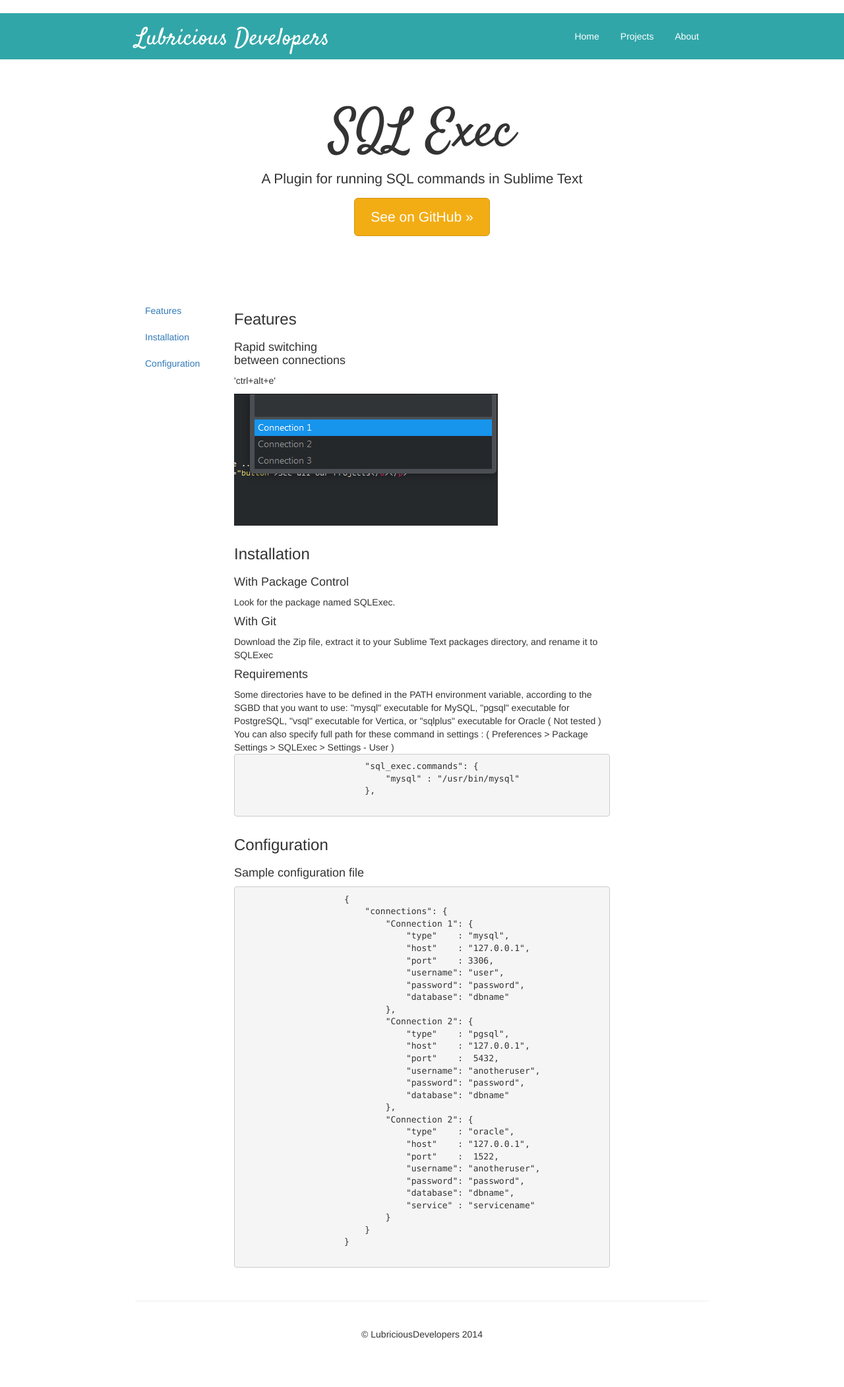
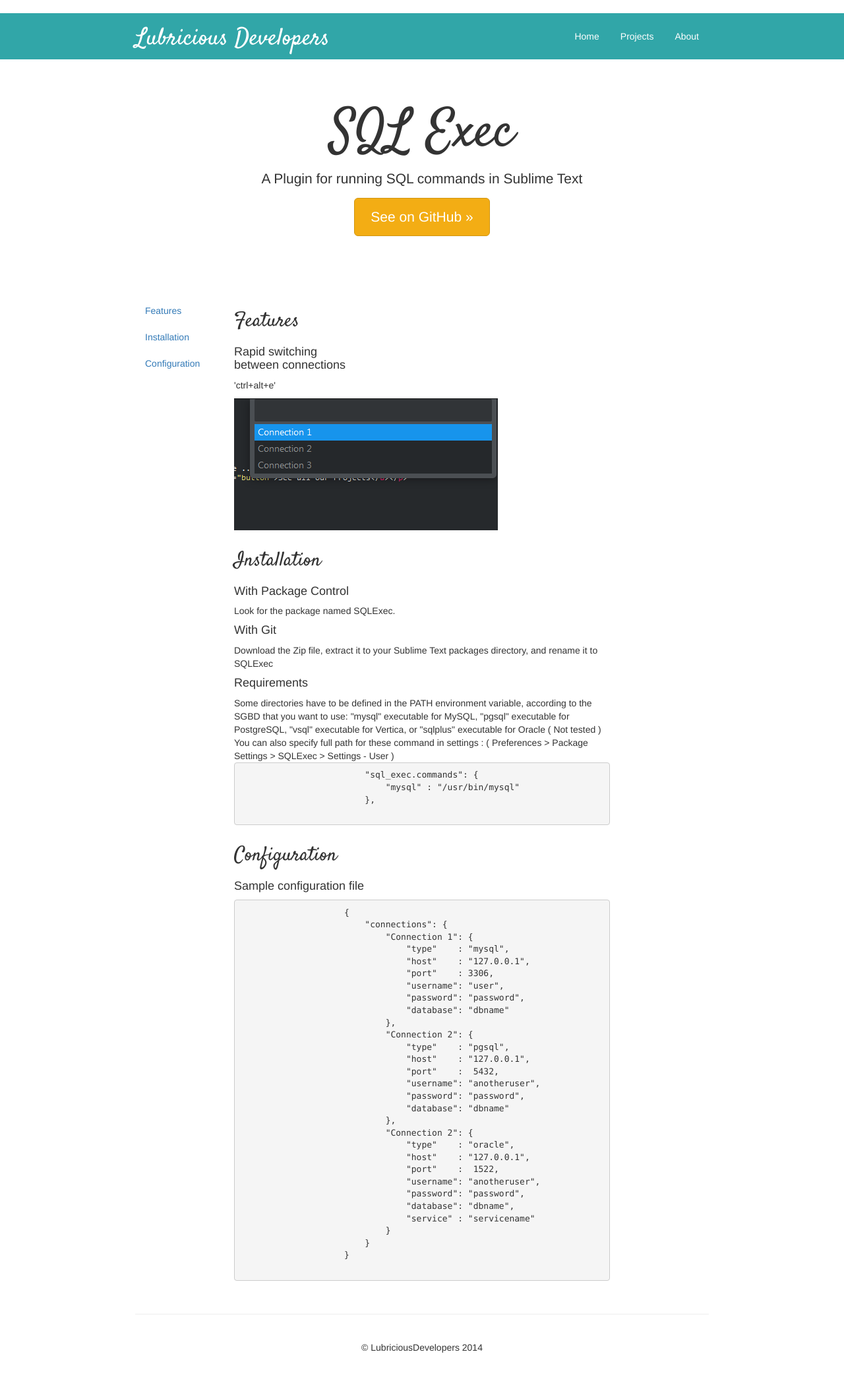
Before and after one commit to LubriciousDevelopers/lubriciousdevelopers.github.io, a Jekyll site: the page built from projects/sublime-sql-exec/index.html, in a window 1280 px wide. Shown: the whole page at 66% size. Built offline with Jekyll 4.4.1, drawn with Linux system fonts in a browser that asks for light colours; nearby versions of some CDN libraries.

```diff
--- a/projects/sublime-sql-exec/index.html
+++ b/projects/sublime-sql-exec/index.html
@@ -22,7 +22,7 @@ github: jum4/sublime-sqlexec
     </div>
 
     <div class="col-md-8">
-        <h3 id="features">Features</h3>
+        <h2 id="features">Features</h2>
 
             <div class="row">
                 <div class="col-lg-4">
@@ -32,7 +32,7 @@ github: jum4/sublime-sqlexec
                 </div>
             </div>
 
-        <h3 id="installation">Installation</h3>
+        <h2 id="installation">Installation</h2>
 
             <div class="row">
                 <div class="col-lg-12">
@@ -60,7 +60,7 @@ github: jum4/sublime-sqlexec
                 </div>
             </div>
 
-        <h3 id="configuration">Configuration</h3>
+        <h2 id="configuration">Configuration</h2>
 
             <div class="row">
                 <div class="col-lg-12">
```
